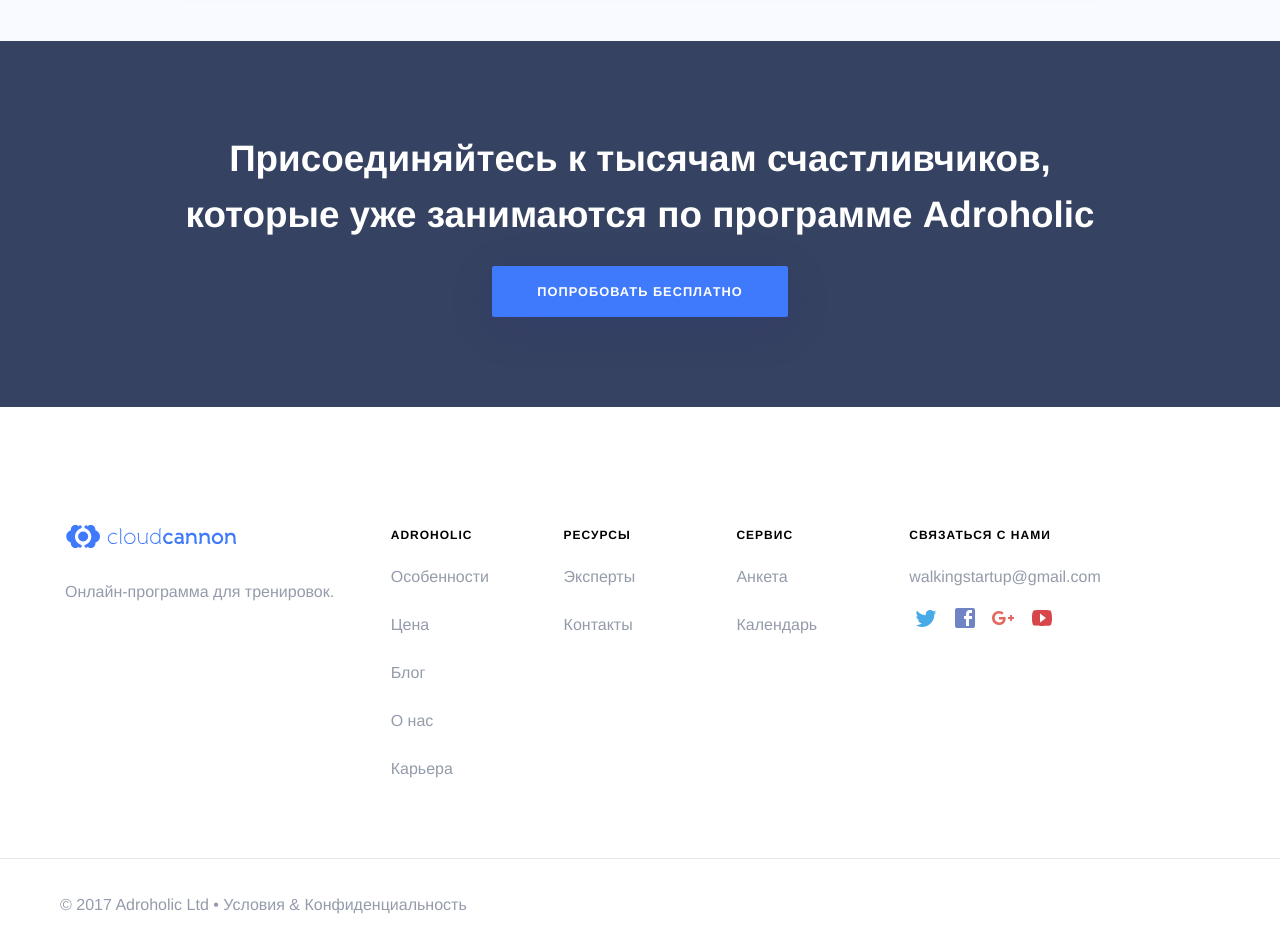
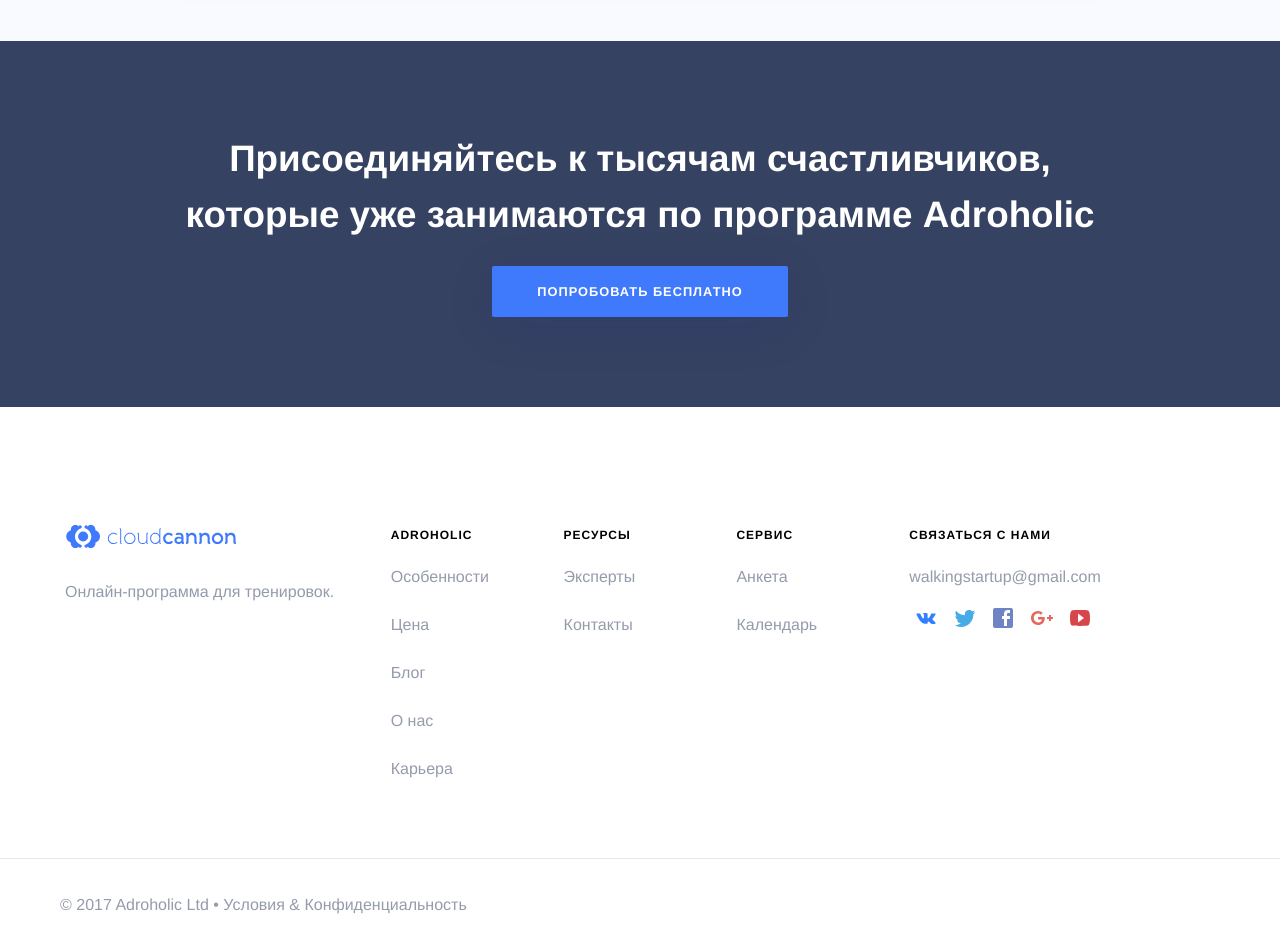
Before and after one commit to RakhimyanTim/adroholic.github.io, a Jekyll site: the page built from pages/index.html, in a window 1280 px wide. Shown: the part 3170-4122 px from the top of the page. Built offline with Jekyll 4.4.1, drawn with Linux system fonts in a browser that asks for light colours; some web fonts are replaced.

Commit message:
Update footer.html

```diff
--- a/_includes/navigation/footer.html
+++ b/_includes/navigation/footer.html
@@ -28,6 +28,7 @@
 				<li><h4>Связаться с нами</h4></li>
 				<li><a href="mailto:walkingstartup@gmail.com">walkingstartup@gmail.com</a></li>
 				<li class="social">
+					<a class="vkontakte" href="https://vk.com/adroholic">{% include svgs/social-icon.html icon="vkontakte" %}</a>
 					<a class="twitter" href="https://twitter.com/CloudCannon">{% include svgs/social-icon.html icon="twitter" %}</a>
 					<a class="facebook" href="https://www.facebook.com/CloudCannon">{% include svgs/social-icon.html icon="facebook" %}</a>
 					<a class="google-plus" href="https://plus.google.com/+CloudCannon">{% include svgs/social-icon.html icon="google-plus" %}</a>
```
